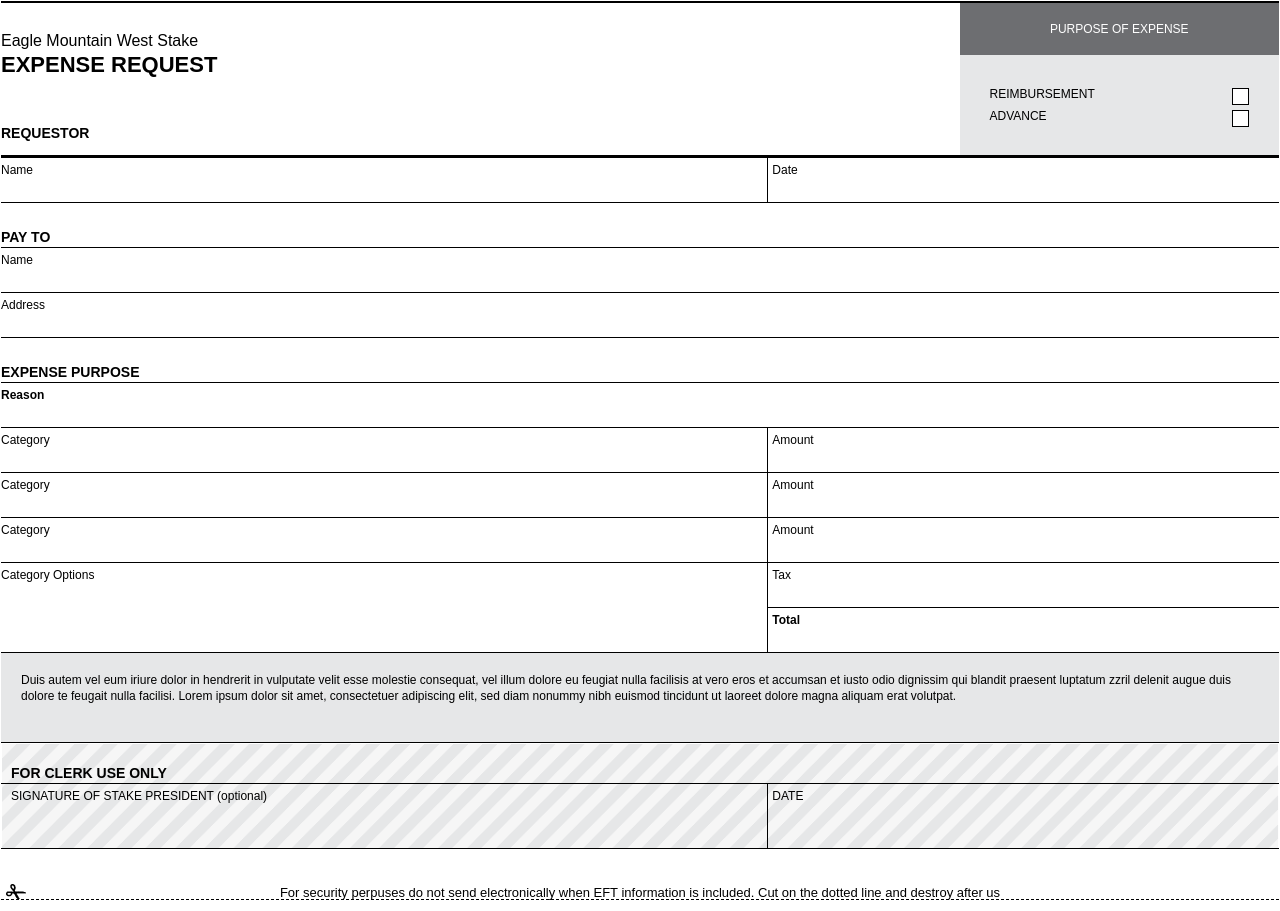
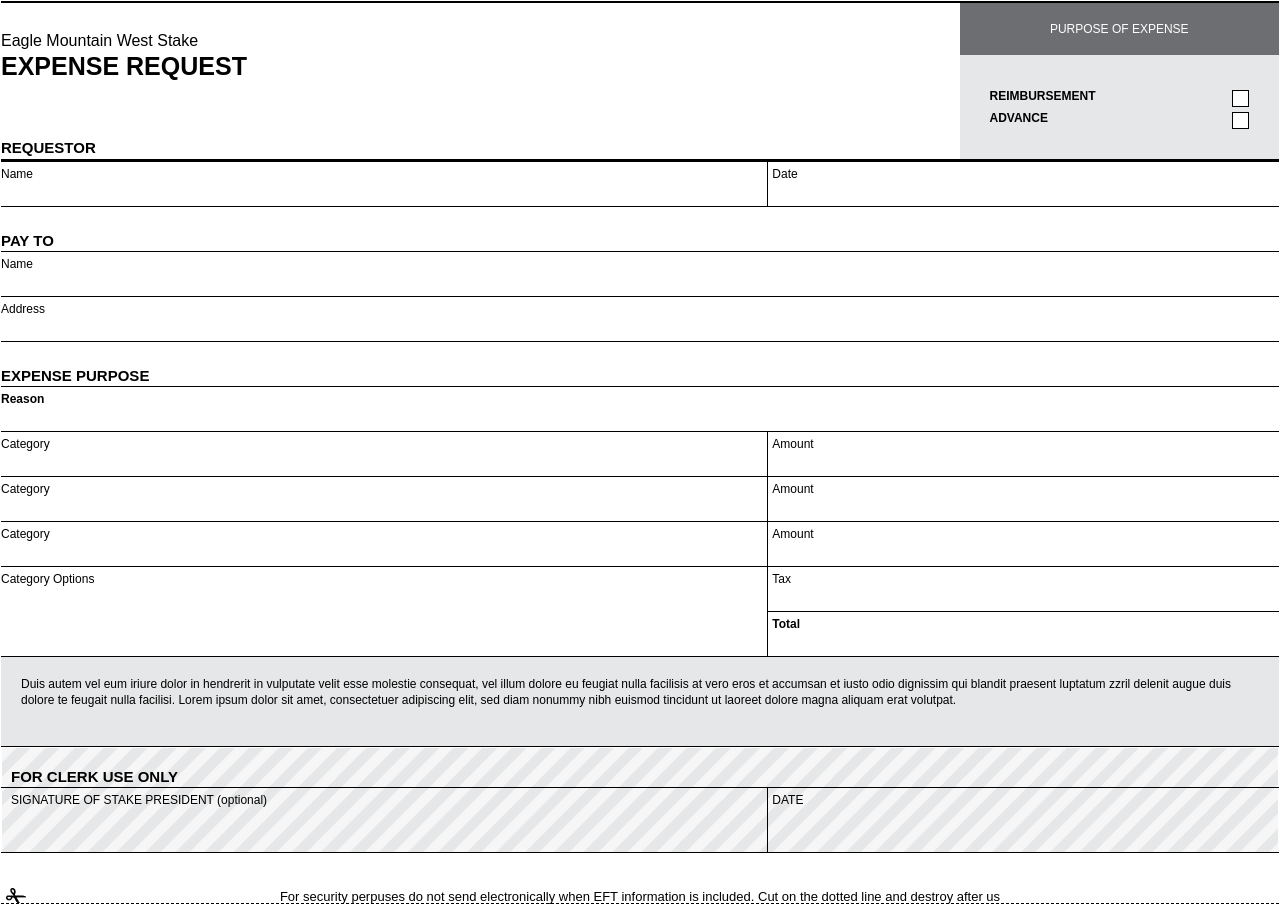
Before and after one commit to mjhamm75/form, a website: page public/index.html in a window 1280 px wide. Shown: the top 911 px of the page. Drawn offline with Linux system fonts and the light colour scheme.

Commit message:
style.css

```diff
--- a/public/app.css
+++ b/public/app.css
@@ -12,7 +12,7 @@
   width: 25%;
 }
 .title {
-  height: 110px;
+  height: 125px;
   margin-top: 30px;
   position: relative;
 }
@@ -20,7 +20,7 @@
   margin-bottom: 5px;
 }
 .form-title {
-  font-size: 22px;
+  font-size: 25px;
   font-weight: bold;
   text-transform: uppercase;
 }
@@ -39,7 +39,8 @@
 }
 .checkboxes {
   background: #E6E7E8;
-  padding: 28px 25px;
+  font-weight: 600;
+  padding: 30px 25px;
 }
 .checkbox-input {
   background: white;
@@ -50,7 +51,7 @@
 }
 .header {
   bottom: 0;
-  font-size: 14px;
+  font-size: 15px;
   font-weight: bold;
   margin-bottom: 3px;
   position: absolute;
@@ -100,7 +101,7 @@
   width: 100%;
 }
 .spacer {
-  height: 40px;
+  height: 10px;
 }
 .footer {
   height: 100px;
```
